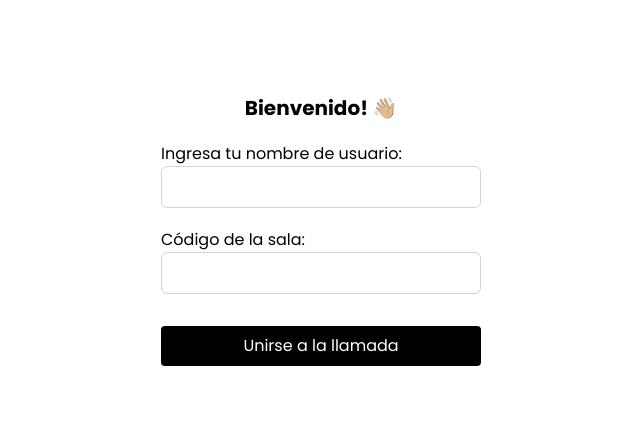
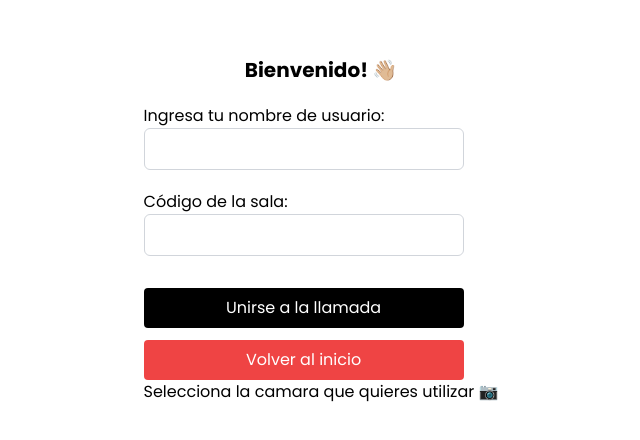
Before and after one commit to EdgarDev17/google-meetup, a Next.js app: page /lobby in a window 1280 px wide. Shown: the part 180-620 px from the top of the page, without its empty margins (319-959 px from the left). Built offline with nearby package versions, Linux system fonts and the light colour scheme.

Commit message:
fixing minimal bugs

```diff
--- a/components/Form.js
+++ b/components/Form.js
@@ -1,7 +1,8 @@
-import React from 'react'
+import React, { useRef } from 'react'
 import Button from './buttons/Button'
-import Title from './Title';
-import {motion} from "framer-motion"
+import Title from './Title'
+import { motion } from 'framer-motion'
+import Link from 'next/link'
 
 function Form({
     username,
@@ -11,17 +12,18 @@ function Form({
     handleSubmit,
     connecting,
 }) {
+    // let selectRef = useRef()
     return (
         <motion.div
-            animate={{scale: [0.3, 1]}}
-            transition={{ease: "easeIn", duration: 0.5}}
+            animate={{ scale: [0.3, 1] }}
+            transition={{ ease: 'easeIn', duration: 0.5 }}
         >
             <form onSubmit={handleSubmit}>
-                <h1 className='text-xl text-center font-bold my-5'>Bienvenido! 👋🏼</h1>
+                <h1 className="text-xl text-center font-bold my-5">
+                    Bienvenido! 👋🏼
+                </h1>
                 <div className={'flex flex-col my-5'}>
-                    <label htmlFor="name">
-                        Ingresa tu nombre de usuario:
-                    </label>
+                    <label htmlFor="name">Ingresa tu nombre de usuario:</label>
                     <input
                         className={
                             'w-80 border border-gray-300 rounded-md px-3 py-2'
@@ -52,18 +54,35 @@ function Form({
                     />
                 </div>
 
-                <motion.div
-                    whileHover={{scale: 1.1}}
-                >
+                <div className={'grid grid-cols-1 gap-3'}>
+                    <motion.div whileHover={{ scale: 1.1 }}>
                         <Button
                             type={'submit'}
                             disabled={connecting}
-                        label={connecting ? 'Conectando...' : 'Unirse a la llamada'}
+                            label={
+                                connecting
+                                    ? 'Conectando...'
+                                    : 'Unirse a la llamada'
+                            }
                         />
-
                     </motion.div>
 
+                    <Link href={'/'}>
+                        <a
+                            className={
+                                'w-80 bg-red-500 px-7 py-2 text-center rounded text-white'
+                            }
+                        >
+                            Volver al inicio
+                        </a>
+                    </Link>
+                </div>
             </form>
+            <div>
+                <p>Selecciona la camara que quieres utilizar 📷</p>
+                {/* <select ref={selectRef}>
+                </select> */}
+            </div>
         </motion.div>
     )
 }
--- a/components/buttons/Button.js
+++ b/components/buttons/Button.js
@@ -5,7 +5,7 @@
 import { useState } from 'react';
 
 const color = {
-    default:' w-80 bg-black px-7 py-2 mt-3 rounded text-white',
+    default:'w-80 bg-black px-7 py-2 mt-3 rounded text-white',
     black: 'w-80 bg-black px-7 py-2 mt-3 rounded text-white',
     green: 'w-80 bg-emerald-500 px-7 py-2 mt-3 rounded text-white',
 }
```
Also changed, not shown: utils/room/useParticipant.js (added, +29 -0 lines). Lines whose indentation alone changed are shown as unchanged.
